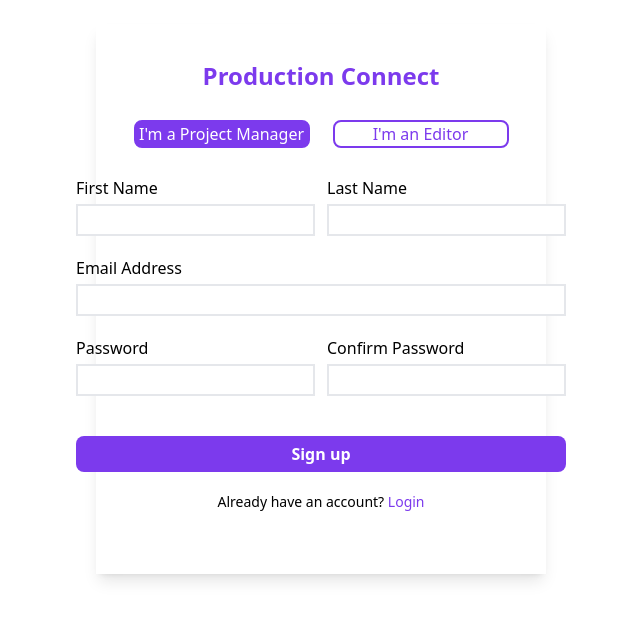
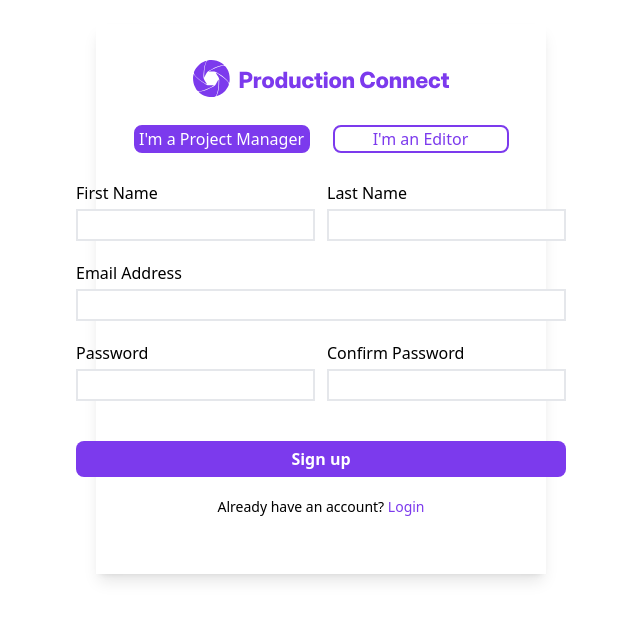
Before and after one commit to mfsohail12/production-connect, a React (Vite) app in the folder client/: page /sign-up in a window 1280 px wide. Shown: the part 101-720 px from the top of the page, without its empty margins (319-959 px from the left). Built offline with nearby package versions, Linux system fonts and the light colour scheme; no server answers.

Commit message:
updated logo svgs

```diff
--- a/client/index.html
+++ b/client/index.html
@@ -5,6 +5,7 @@
     <!-- <link rel="icon" type="image/png" href="./src/assets/P (1).png" /> -->
     <meta name="viewport" content="width=device-width, initial-scale=1.0" />
     <title>Production Connect</title>
+    <link rel="icon" type="image/svg+xml" href="./src/assets/icon.svg">
   </head>
   <body>
     <div id="root"></div>
--- a/client/src/components/PublicNavbar.jsx
+++ b/client/src/components/PublicNavbar.jsx
@@ -1,10 +1,12 @@
 import { NavLink, Link } from "react-router-dom";
+import logo from "../assets/logo.svg";
 
 const PublicNavbar = () => {
   return (
     <nav className="h-[70px] font-inter flex p-2 items-center w-screen bg-black bg-opacity-50 font-bold text-lg fixed top-0 z-10">
       <Link to="/" className="mr-auto ml-2">
-        <h1 className="text-violet-600 text-2xl">Production Connect</h1>
+        {/* <h1 className="text-violet-600 text-2xl">Production Connect</h1> */}
+        <img src={logo} alt="production connect logo" className="w-64" />
       </Link>
       <NavLink
         to="/login"
--- a/client/src/pages/Login.jsx
+++ b/client/src/pages/Login.jsx
@@ -4,6 +4,7 @@ import axios from "axios";
 import toast from "react-hot-toast";
 import { UserContext } from "../context/userContext";
 import { handleChange } from "../helpers/formHelper";
+import logo from "../assets/logo.svg";
 
 const LoginPage = () => {
   const navigate = useNavigate();
@@ -46,9 +47,10 @@ const LoginPage = () => {
         className="w-[375px] h-[425px] shadow-lg flex flex-col items-center bg-white"
       >
         <Link to="/">
-          <h1 className="text-violet-600 text-2xl font-bold mt-9">
+          {/* <h1 className="text-violet-600 text-2xl font-bold mt-9">
             Production Connect
-          </h1>
+          </h1> */}
+          <img src={logo} alt="production connect logo" className="w-64 mt-9" />
         </Link>
         <form
           id="signUpForm"
--- a/client/src/pages/SignUp.jsx
+++ b/client/src/pages/SignUp.jsx
@@ -3,6 +3,7 @@ import { Link, useNavigate } from "react-router-dom";
 import axios from "axios";
 import toast from "react-hot-toast";
 import { handleChange } from "../helpers/formHelper";
+import logo from "../assets/logo.svg";
 
 const SignUpPage = () => {
   const navigate = useNavigate();
@@ -109,9 +110,10 @@ const SignUpPage = () => {
         className="w-[450px] h-[550px] shadow-lg flex flex-col items-center"
       >
         <Link to="/">
-          <h1 className="text-violet-600 text-2xl font-bold mt-9">
+          {/* <h1 className="text-violet-600 text-2xl font-bold mt-9">
             Production Connect
-          </h1>
+          </h1> */}
+          <img src={logo} alt="production connect logo" className="w-64 mt-9" />
         </Link>
         <div
           id="accountTypeSelector"
```
Also changed, not shown: client/src/assets/icon.svg (added), client/src/assets/logo.svg (added).
